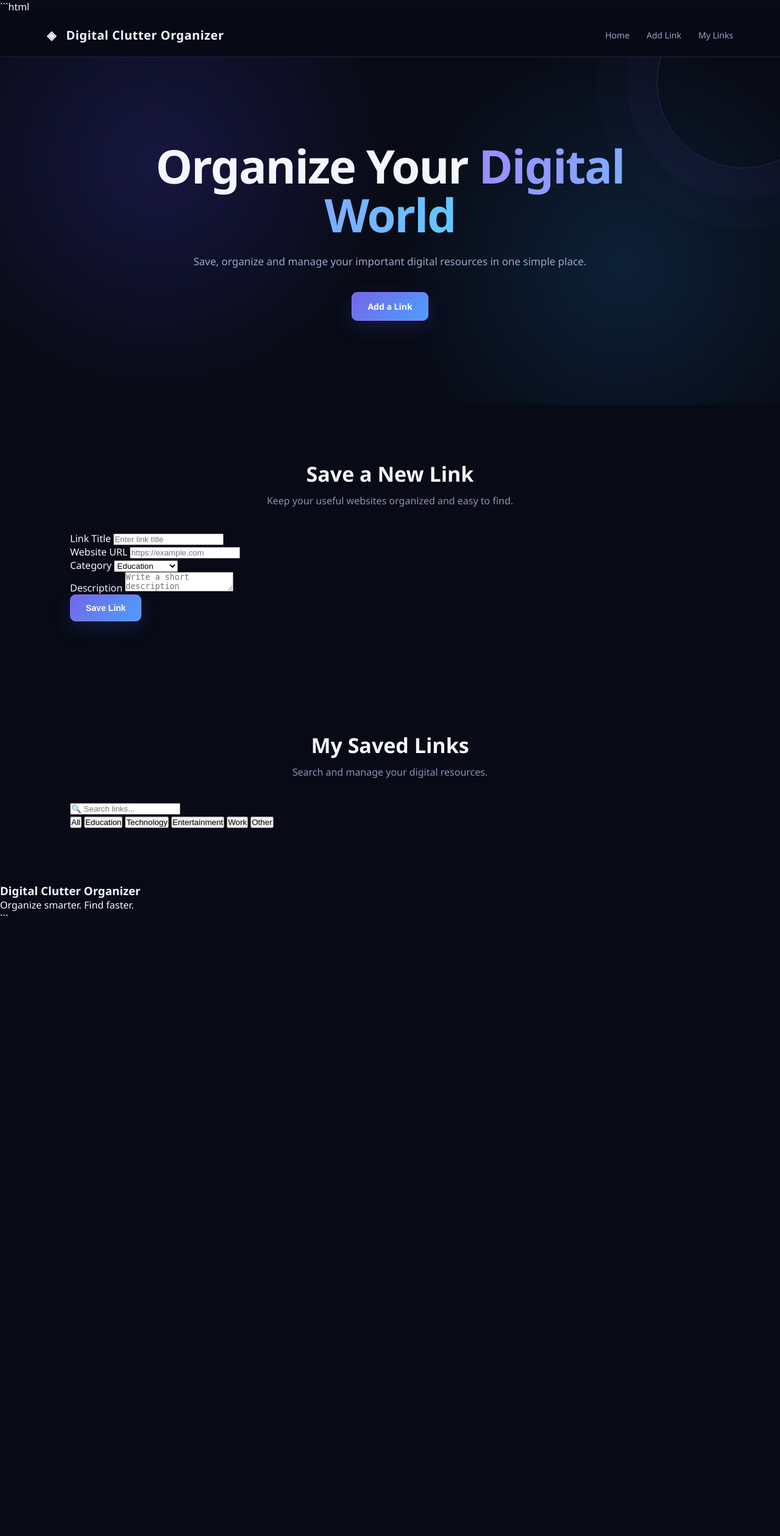
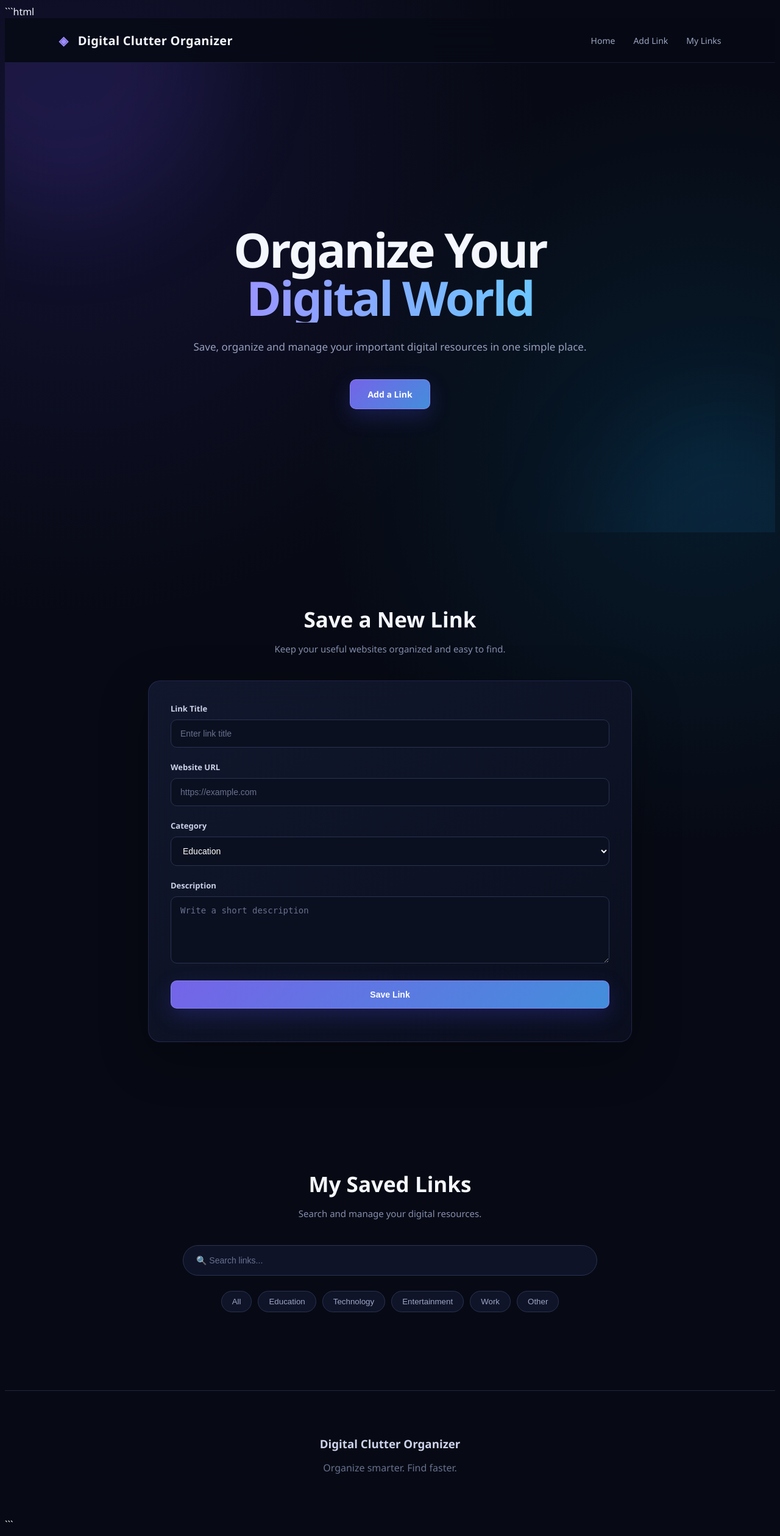
Before and after one commit to AnushaNaik29/Digital-Clutter-Organizer, a Flask app: page / in a window 1280 px wide. Shown: the whole page at 61% size. Before the commit the page ends 1503 px from the top, so only its background shows below. Run offline with Flask 3, Linux system fonts and the light colour scheme.

Commit message:
Update style.css

````diff
--- a/static/style.css
+++ b/static/style.css
@@ -1,4 +1,4 @@
-
+```css
 * {
     margin: 0;
     padding: 0;
@@ -11,46 +11,53 @@ html {
 
 body {
     font-family: "Segoe UI", Arial, sans-serif;
-    background: #080b16;
-    color: #f4f6ff;
+    background:
+        radial-gradient(circle at 10% 10%, rgba(102, 70, 255, 0.12), transparent 30%),
+        radial-gradient(circle at 90% 30%, rgba(0, 180, 255, 0.10), transparent 30%),
+        #070a14;
+    color: #f5f7ff;
     min-height: 100vh;
 }
 
 .navbar {
     height: 72px;
-    padding: 0 6%;
+    padding: 0 7%;
     display: flex;
     justify-content: space-between;
     align-items: center;
-    background: rgba(8, 11, 22, 0.9);
-    border-bottom: 1px solid #20263d;
+
+    background: rgba(7, 10, 20, 0.82);
+    border-bottom: 1px solid rgba(130, 120, 255, 0.15);
+
     position: sticky;
     top: 0;
     z-index: 100;
-    backdrop-filter: blur(15px);
+
+    backdrop-filter: blur(18px);
 }
 
 .logo {
     font-size: 20px;
     font-weight: 700;
-    letter-spacing: 0.5px;
+    letter-spacing: 0.3px;
 }
 
 .logo::before {
     content: "◈";
+    color: #9d8cff;
     margin-right: 10px;
 }
 
 .nav-links {
     display: flex;
-    gap: 28px;
+    gap: 30px;
 }
 
 .nav-links a {
-    color: #9ba4c7;
+    color: #9da6c6;
     text-decoration: none;
     font-size: 14px;
-    transition: 0.2s;
+    transition: 0.25s;
 }
 
 .nav-links a:hover {
@@ -58,25 +65,15 @@ body {
 }
 
 .hero {
-    min-height: 570px;
+    min-height: 610px;
+
     display: flex;
     align-items: center;
     justify-content: center;
+
     text-align: center;
-    padding: 70px 20px;
 
-    background:
-        radial-gradient(
-            circle at 20% 30%,
-            rgba(91, 76, 255, 0.18),
-            transparent 35%
-        ),
-        radial-gradient(
-            circle at 80% 60%,
-            rgba(42, 160, 255, 0.14),
-            transparent 35%
-        ),
-        #080b16;
+    padding: 80px 20px;
 
     position: relative;
     overflow: hidden;
@@ -84,17 +81,36 @@ body {
 
 .hero::before {
     content: "";
-    width: 280px;
-    height: 280px;
     position: absolute;
-    top: -100px;
-    right: -80px;
+
+    width: 500px;
+    height: 500px;
+
+    top: -250px;
+    left: -150px;
+
     border-radius: 50%;
-    border: 1px solid #252d4d;
 
-    box-shadow:
-        0 0 0 50px rgba(120, 100, 255, 0.03),
-        0 0 0 100px rgba(120, 100, 255, 0.02);
+    background: rgba(112, 82, 255, 0.12);
+
+    filter: blur(80px);
+}
+
+.hero::after {
+    content: "";
+    position: absolute;
+
+    width: 450px;
+    height: 450px;
+
+    bottom: -250px;
+    right: -150px;
+
+    border-radius: 50%;
+
+    background: rgba(35, 170, 255, 0.09);
+
+    filter: blur(90px);
 }
 
 .hero-content {
@@ -104,17 +120,19 @@ body {
 }
 
 .hero h1 {
-    font-size: clamp(42px, 7vw, 76px);
-    line-height: 1.05;
-    margin-bottom: 22px;
-    letter-spacing: -2px;
+    font-size: clamp(44px, 8vw, 78px);
+    line-height: 1.02;
+    letter-spacing: -3px;
+    margin-bottom: 25px;
 }
 
 .hero h1 span {
+    display: block;
+
     background: linear-gradient(
         90deg,
-        #9d8cff,
-        #62c9ff
+        #a18cff,
+        #64cfff
     );
 
     -webkit-background-clip: text;
@@ -124,33 +142,41 @@ body {
 .hero p {
     max-width: 650px;
     margin: auto;
-    color: #9da6c6;
+
+    color: #969fbe;
+
     font-size: 17px;
     line-height: 1.8;
-    margin-bottom: 35px;
+
+    margin-bottom: 38px;
 }
 
 .main-button,
 .save-button {
     display: inline-block;
-    border: 1px solid #8d80ff;
+
+    border: 1px solid rgba(151, 137, 255, 0.7);
 
     background: linear-gradient(
         135deg,
-        #7466e8,
-        #4c9fff
+        #7564e8,
+        #438edb
     );
 
-    color: white;
-    padding: 13px 25px;
-    border-radius: 9px;
+    color: #ffffff;
+
+    padding: 14px 28px;
+
+    border-radius: 10px;
+
     font-size: 14px;
     font-weight: 600;
+
     cursor: pointer;
     text-decoration: none;
 
     box-shadow:
-        0 10px 30px rgba(84, 93, 255, 0.18);
+        0 12px 35px rgba(80, 80, 255, 0.22);
 
     transition: 0.25s;
 }
@@ -160,28 +186,411 @@ body {
     transform: translateY(-3px);
 
     box-shadow:
-        0 15px 40px rgba(84, 93, 255, 0.3);
+        0 18px 45px rgba(80, 80, 255, 0.35);
 }
 
 .section {
-    max-width: 1100px;
+    max-width: 1150px;
     margin: auto;
     padding: 90px 25px;
 }
 
 .section-title {
     text-align: center;
-    margin-bottom: 40px;
+    margin-bottom: 42px;
 }
 
 .section-title h2 {
-    font-size: 34px;
-    margin-bottom: 10px;
+    font-size: 35px;
+    margin-bottom: 12px;
 }
 
 .section-title p {
-    color: #8992b4;
+    color: #858eae;
+    font-size: 15px;
 }
 
 .form-card {
-    max-width: 700
+    max-width: 720px;
+    margin: auto;
+
+    padding: 36px;
+
+    background:
+        linear-gradient(
+            145deg,
+            rgba(19, 25, 48, 0.90),
+            rgba(11, 15, 31, 0.90)
+        );
+
+    border: 1px solid rgba(130, 120, 255, 0.18);
+
+    border-radius: 20px;
+
+    box-shadow:
+        0 25px 80px rgba(0, 0, 0, 0.30);
+
+    backdrop-filter: blur(20px);
+}
+
+.input-group {
+    margin-bottom: 23px;
+}
+
+.input-group label {
+    display: block;
+
+    margin-bottom: 9px;
+
+    color: #cbd2e9;
+
+    font-size: 13px;
+    font-weight: 600;
+}
+
+.input-group input,
+.input-group select,
+.input-group textarea {
+    width: 100%;
+
+    padding: 14px 15px;
+
+    border: 1px solid #293252;
+
+    border-radius: 10px;
+
+    background: #0b1020;
+
+    color: #ffffff;
+
+    outline: none;
+
+    font-size: 14px;
+
+    transition: 0.25s;
+}
+
+.input-group input::placeholder,
+.input-group textarea::placeholder {
+    color: #68718f;
+}
+
+.input-group textarea {
+    min-height: 110px;
+    resize: vertical;
+}
+
+.input-group input:focus,
+.input-group select:focus,
+.input-group textarea:focus {
+    border-color: #8176ff;
+
+    box-shadow:
+        0 0 0 4px rgba(129, 118, 255, 0.08);
+}
+
+.save-button {
+    width: 100%;
+    margin-top: 5px;
+}
+
+#message {
+    margin-top: 18px;
+    text-align: center;
+    color: #aeb7d8;
+    font-size: 14px;
+}
+
+.search-box {
+    max-width: 680px;
+    margin: 0 auto 25px;
+}
+
+.search-box input {
+    width: 100%;
+
+    padding: 16px 21px;
+
+    background: rgba(15, 21, 43, 0.9);
+
+    border: 1px solid #293252;
+
+    border-radius: 30px;
+
+    color: #ffffff;
+
+    outline: none;
+
+    font-size: 14px;
+
+    transition: 0.25s;
+}
+
+.search-box input::placeholder {
+    color: #68718f;
+}
+
+.search-box input:focus {
+    border-color: #8176ff;
+
+    box-shadow:
+        0 0 25px rgba(100, 90, 255, 0.10);
+}
+
+.filters {
+    display: flex;
+
+    justify-content: center;
+
+    flex-wrap: wrap;
+
+    gap: 10px;
+
+    margin-bottom: 38px;
+}
+
+.filters button {
+    background: rgba(16, 22, 43, 0.9);
+
+    color: #9da6c6;
+
+    border: 1px solid #293252;
+
+    padding: 9px 17px;
+
+    border-radius: 30px;
+
+    cursor: pointer;
+
+    transition: 0.25s;
+}
+
+.filters button:hover {
+    color: #ffffff;
+
+    border-color: #8176ff;
+
+    background: #191f3b;
+
+    transform: translateY(-2px);
+}
+
+#linksContainer {
+    display: grid;
+
+    grid-template-columns:
+        repeat(auto-fit, minmax(290px, 1fr));
+
+    gap: 22px;
+}
+
+.link-card {
+    position: relative;
+
+    padding: 25px;
+
+    min-height: 220px;
+
+    background:
+        linear-gradient(
+            145deg,
+            rgba(21, 28, 54, 0.95),
+            rgba(10, 15, 30, 0.95)
+        );
+
+    border: 1px solid rgba(112, 103, 180, 0.20);
+
+    border-radius: 17px;
+
+    overflow: hidden;
+
+    transition:
+        transform 0.25s,
+        border-color 0.25s,
+        box-shadow 0.25s;
+}
+
+.link-card::after {
+    content: "";
+
+    position: absolute;
+
+    width: 150px;
+    height: 150px;
+
+    top: -75px;
+    right: -75px;
+
+    border-radius: 50%;
+
+    background: rgba(116, 100, 255, 0.08);
+}
+
+.link-card:hover {
+    transform: translateY(-7px);
+
+    border-color: rgba(129, 118, 255, 0.65);
+
+    box-shadow:
+        0 22px 55px rgba(0, 0, 0, 0.30);
+}
+
+.link-card h3 {
+    margin: 13px 0;
+
+    font-size: 19px;
+
+    position: relative;
+    z-index: 2;
+}
+
+.link-card p {
+    color: #929bbd;
+
+    font-size: 13px;
+
+    line-height: 1.7;
+
+    margin-bottom: 17px;
+
+    position: relative;
+    z-index: 2;
+}
+
+.category {
+    display: inline-block;
+
+    padding: 6px 11px;
+
+    background: rgba(112, 99, 255, 0.12);
+
+    border: 1px solid rgba(130, 118, 255, 0.25);
+
+    border-radius: 20px;
+
+    color: #b8b0ff;
+
+    font-size: 11px;
+
+    position: relative;
+    z-index: 2;
+}
+
+.link-card a {
+    display: block;
+
+    color: #7fc4ff;
+
+    text-decoration: none;
+
+    word-break: break-all;
+
+    font-size: 12px;
+
+    margin-bottom: 19px;
+
+    position: relative;
+    z-index: 2;
+}
+
+.link-card a:hover {
+    color: #c2e7ff;
+}
+
+.delete-button {
+    background: rgba(20, 25, 45, 0.8);
+
+    color: #8e97b7;
+
+    border: 1px solid #303856;
+
+    padding: 7px 13px;
+
+    border-radius: 8px;
+
+    cursor: pointer;
+
+    position: relative;
+    z-index: 3;
+
+    transition: 0.2s;
+}
+
+.delete-button:hover {
+    color: #ff9aaa;
+
+    border-color: #73424b;
+
+    background: rgba(60, 25, 35, 0.5);
+}
+
+.empty {
+    grid-column: 1 / -1;
+
+    text-align: center;
+
+    color: #737c9c;
+
+    padding: 45px 20px;
+
+    border: 1px dashed #293252;
+
+    border-radius: 15px;
+}
+
+footer {
+    text-align: center;
+
+    padding: 55px 20px;
+
+    border-top: 1px solid #20263d;
+
+    color: #68718f;
+}
+
+footer h3 {
+    color: #cdd3eb;
+    margin-bottom: 8px;
+}
+
+@media (max-width: 700px) {
+
+    .navbar {
+        padding: 0 20px;
+    }
+
+    .nav-links {
+        display: none;
+    }
+
+    .hero {
+        min-height: 540px;
+        padding: 60px 20px;
+    }
+
+    .hero h1 {
+        font-size: 45px;
+        letter-spacing: -2px;
+    }
+
+    .hero p {
+        font-size: 15px;
+    }
+
+    .section {
+        padding: 65px 18px;
+    }
+
+    .form-card {
+        padding: 24px 18px;
+    }
+
+    .section-title h2 {
+        font-size: 28px;
+    }
+
+    #linksContainer {
+        grid-template-columns: 1fr;
+    }
+}
+```
````
